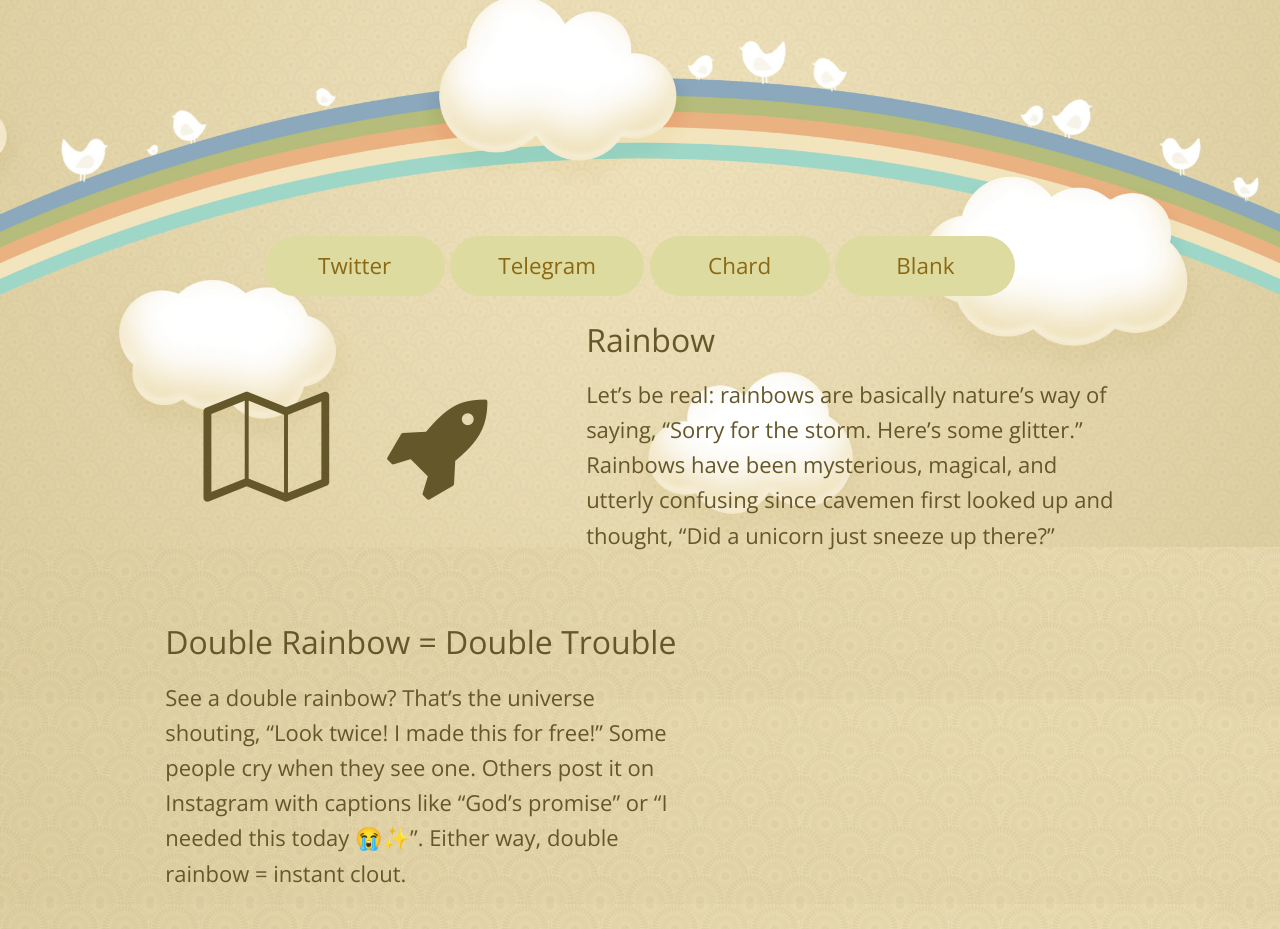
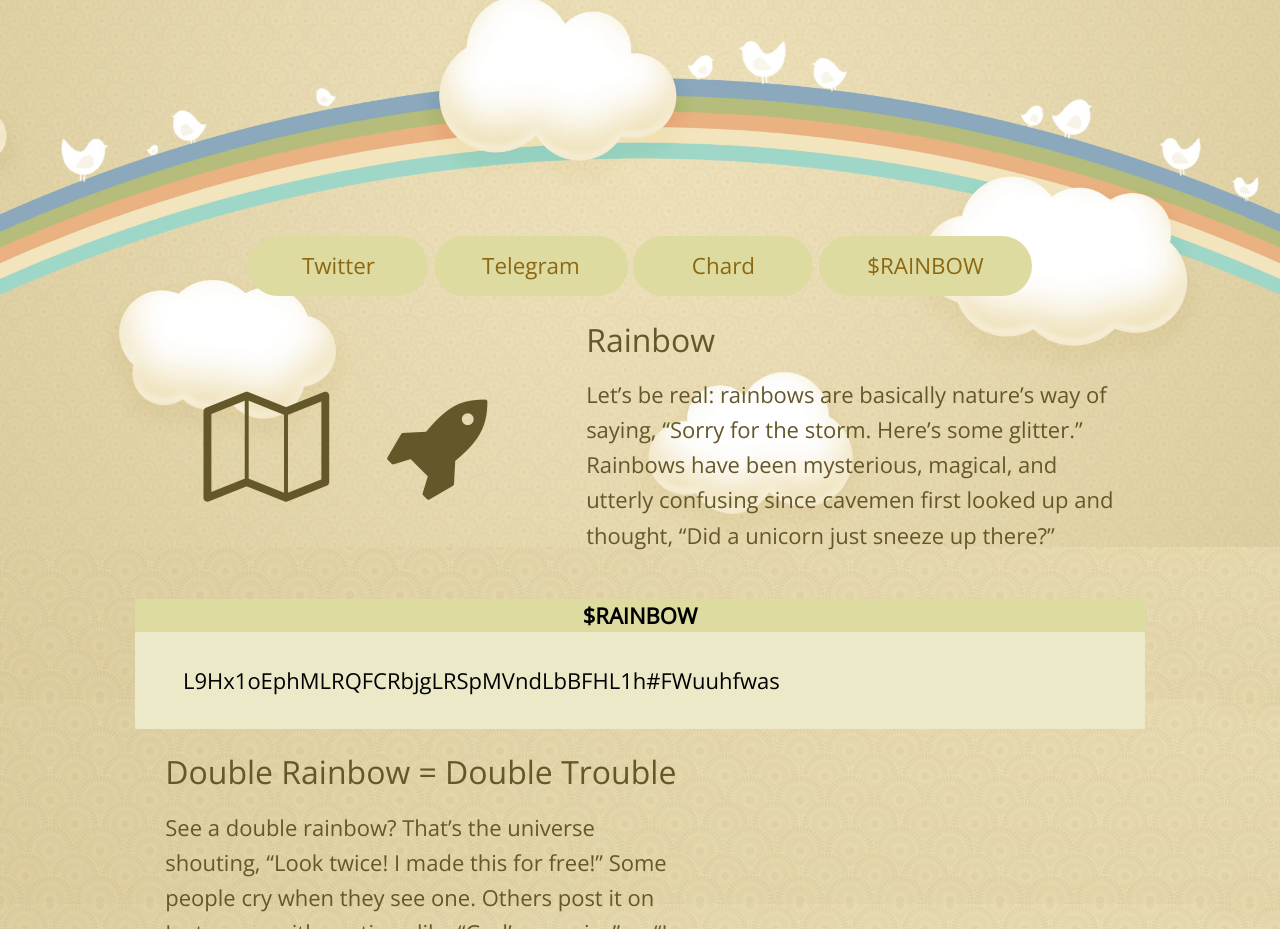
Before and after one commit to Ailasoldo/seerainbow, a plain HTML site: page index.html in a window 1280 px wide. Shown: the part 326-1255 px from the top of the page. Drawn offline with nearby package versions, Linux system fonts and the light colour scheme.

Commit message:
Update index.html

```diff
--- a/index.html
+++ b/index.html
@@ -40,7 +40,7 @@
                         <a href="#" class="tm-bg-gold-1 tm-btn-rounded tm-btn-gold">Twitter</a>
                         <a href="#" class="tm-bg-gold-1 tm-btn-rounded tm-btn-gold">Telegram</a>
                         <a href="#" class="tm-bg-gold-1 tm-btn-rounded tm-btn-gold">Chard</a>
-                        <a href="#" class="tm-bg-gold-1 tm-btn-rounded tm-btn-gold">Blank</a>
+                        <a href="#" class="tm-bg-gold-1 tm-btn-rounded tm-btn-gold">$RAINBOW</a>
                     </div>
                 </div>
                 <div class="container">
@@ -61,7 +61,16 @@ Rainbows have been mysterious, magical, and utterly confusing since cavemen firs
                         </div>
 
                     </section>
-
+                     <table class="tm-table-full-width tm-font-thin">
+                                <thead>
+                                    <tr>
+                                        <th class="tm-bg-gold-1 tm-color-black" style="text-align: center;">$RAINBOW</th>
+                                    </tr>
+                                </thead>
+                                <tbody>
+                                    <tr class="tm-bg-gold-2 tm-color-black"><td class="tm-plan-table-cell" tyle="text-align: center;">L9Hx1oEphMLRQFCRbjgLRSpMVndLbBFHL1h#FWuuhfwas</td></tr>
+                                    </tbody>
+                            </table>
                     <section class="tm-2-col-img-text" id="tm-section-2">
 
                         <div class="col-xs-12 col-sm-12 col-md-12 col-lg-7 col-xl-7 tm-2-col-text">
```
